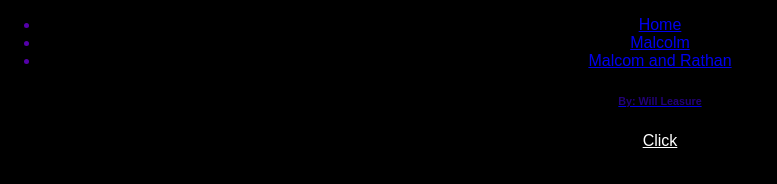
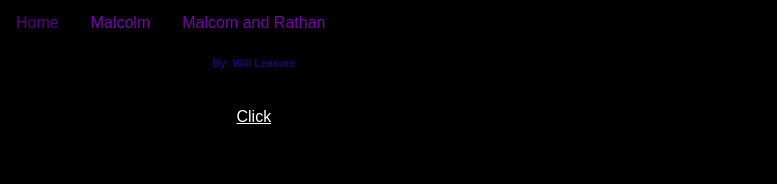
Before and after one commit to WillLeasure/itLaunch, a plain HTML site: page index.html in a window 1280 px wide. Shown: the whole page, without its empty margins (0-777 px from the left). Drawn offline with Linux system fonts and the light colour scheme.

Commit message:
Update style.css

```diff
--- a/style.css
+++ b/style.css
@@ -13,3 +13,27 @@ body {
 .subtitle {
   color:#220077
 }
+ul.navbar {
+  list-style-type: none;
+  margin: 0;
+  padding: 0;
+  overflow: hidden;
+  background-color: #000;
+}
+
+li.navbar {
+  float: left;
+}
+
+li a.navbar {
+  display: block;
+  color: #70a;
+  text-align: center;
+  padding: 14px 16px;
+  text-decoration: none;
+  font-style : normal;
+}
+
+li a.navbar:hover {
+  color: #508;
+}
```
